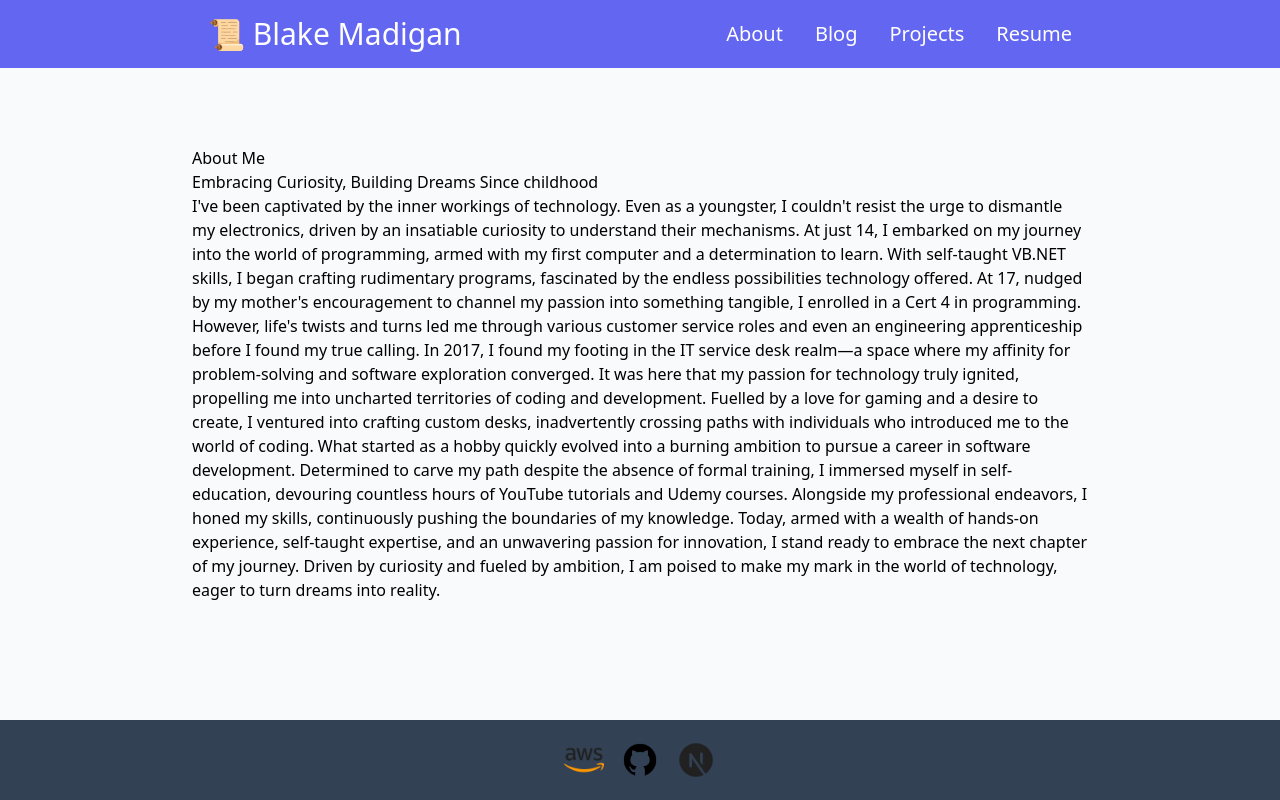
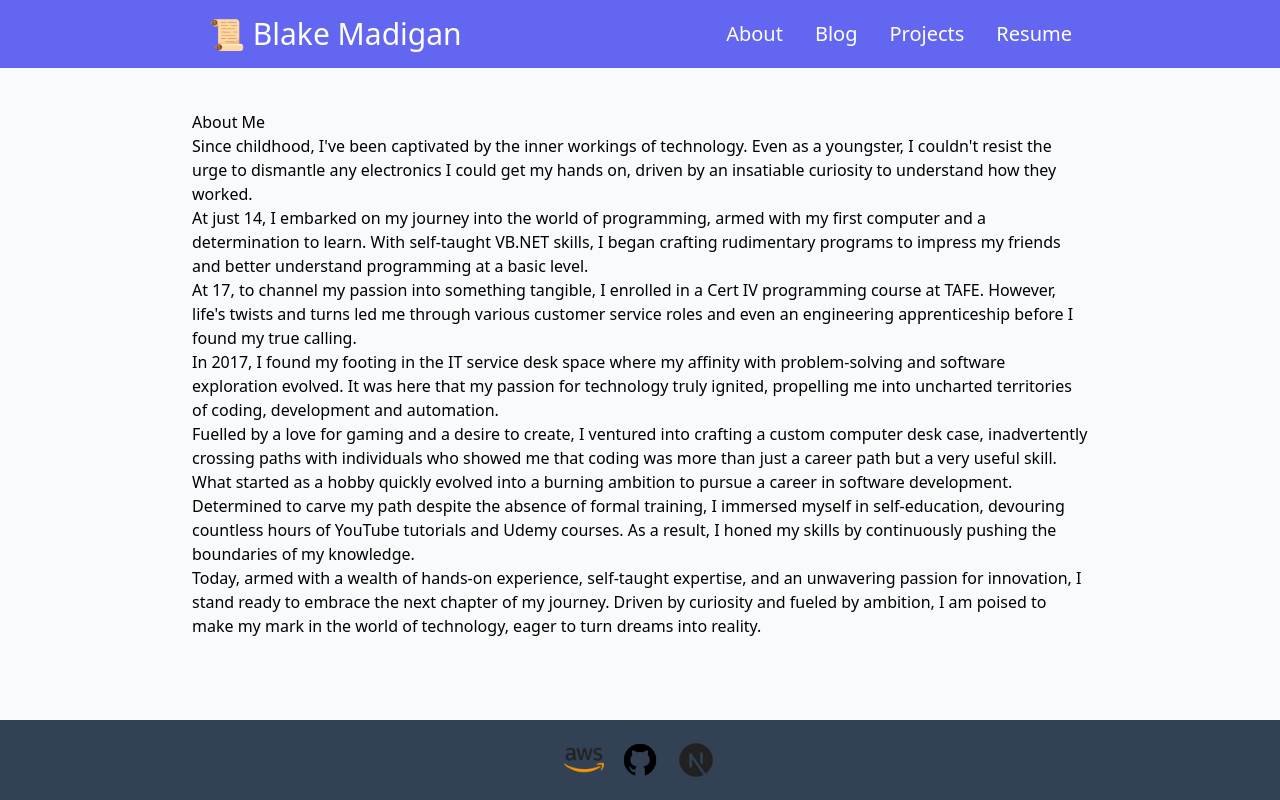
Before and after one commit to BlakeMadigan/Blog, a Next.js app: page /me in a window 1280 px wide. Built offline with nearby package versions, Linux system fonts and the light colour scheme.

Commit message:
new about me

```diff
--- a/src/app/me/page.tsx
+++ b/src/app/me/page.tsx
@@ -8,35 +8,49 @@ export default function Home() {
   return (
     <>
       <h2> About Me</h2>
-      <h3> Embracing Curiosity, Building Dreams Since childhood</h3>
       <p>
-        I&apos;ve been captivated by the inner workings of technology. Even as a
-        youngster, I couldn&apos;t resist the urge to dismantle my electronics,
-        driven by an insatiable curiosity to understand their mechanisms. At
-        just 14, I embarked on my journey into the world of programming, armed
-        with my first computer and a determination to learn. With self-taught
-        VB.NET skills, I began crafting rudimentary programs, fascinated by the
-        endless possibilities technology offered. At 17, nudged by my
-        mother&apos;s encouragement to channel my passion into something
-        tangible, I enrolled in a Cert 4 in programming. However, life&apos;s
-        twists and turns led me through various customer service roles and even
-        an engineering apprenticeship before I found my true calling. In 2017, I
-        found my footing in the IT service desk realm—a space where my affinity
-        for problem-solving and software exploration converged. It was here that
-        my passion for technology truly ignited, propelling me into uncharted
-        territories of coding and development. Fuelled by a love for gaming and
-        a desire to create, I ventured into crafting custom desks, inadvertently
-        crossing paths with individuals who introduced me to the world of
-        coding. What started as a hobby quickly evolved into a burning ambition
-        to pursue a career in software development. Determined to carve my path
-        despite the absence of formal training, I immersed myself in
-        self-education, devouring countless hours of YouTube tutorials and Udemy
-        courses. Alongside my professional endeavors, I honed my skills,
-        continuously pushing the boundaries of my knowledge. Today, armed with a
-        wealth of hands-on experience, self-taught expertise, and an unwavering
-        passion for innovation, I stand ready to embrace the next chapter of my
-        journey. Driven by curiosity and fueled by ambition, I am poised to make
-        my mark in the world of technology, eager to turn dreams into reality.
+        Since childhood, I&apos;ve been captivated by the inner workings of
+        technology. Even as a youngster, I couldn&apos;t resist the urge to
+        dismantle any electronics I could get my hands on, driven by an
+        insatiable curiosity to understand how they worked.
+      </p>
+      <p>
+        At just 14, I embarked on my journey into the world of programming,
+        armed with my first computer and a determination to learn. With
+        self-taught VB.NET skills, I began crafting rudimentary programs to
+        impress my friends and better understand programming at a basic level.
+      </p>
+      <p>
+        At 17, to channel my passion into something tangible, I enrolled in a
+        Cert IV programming course at TAFE. However, life&apos;s twists and
+        turns led me through various customer service roles and even an
+        engineering apprenticeship before I found my true calling.
+      </p>
+      <p>
+        In 2017, I found my footing in the IT service desk space where my
+        affinity with problem-solving and software exploration evolved. It was
+        here that my passion for technology truly ignited, propelling me into
+        uncharted territories of coding, development and automation.
+      </p>
+      <p>
+        Fuelled by a love for gaming and a desire to create, I ventured into
+        crafting a custom computer desk case, inadvertently crossing paths with
+        individuals who showed me that coding was more than just a career path
+        but a very useful skill. What started as a hobby quickly evolved into a
+        burning ambition to pursue a career in software development.
+      </p>
+      <p>
+        Determined to carve my path despite the absence of formal training, I
+        immersed myself in self-education, devouring countless hours of YouTube
+        tutorials and Udemy courses. As a result, I honed my skills by
+        continuously pushing the boundaries of my knowledge.
+      </p>
+      <p>
+        Today, armed with a wealth of hands-on experience, self-taught
+        expertise, and an unwavering passion for innovation, I stand ready to
+        embrace the next chapter of my journey. Driven by curiosity and fueled
+        by ambition, I am poised to make my mark in the world of technology,
+        eager to turn dreams into reality.
       </p>
     </>
   );
--- a/src/components/LatestProjects.tsx
+++ b/src/components/LatestProjects.tsx
@@ -5,6 +5,16 @@ export default function LatestProjects() {
         <h2 className="text-4xl font-bold sm:text-4xl text-slate-900 dark:text-white">
           Projects
         </h2>
+        <button className="outline outline-slate-900 outline-1 rounded-md p-2 hover:outline-slate-500 bg-indigo-500">
+          <span className="font-medium">
+            <a href="/projects">View All</a>
+          </span>
+        </button>
+      </div>
+      <div className="w-2/3 sm:w-full flex flex-col sm:flex-row justify-between pt-6 m-auto">
+        <div className="bg-slate-600 h-52 sm: sm:w-1/3 w-full rounded-lg m-2"></div>
+        <div className="bg-slate-600 h-52 sm: sm:w-1/3 w-full rounded-lg m-2"></div>
+        <div className="bg-slate-600 h-52 sm: sm:w-1/3 w-full rounded-lg m-2"></div>
       </div>
     </>
   );
```
